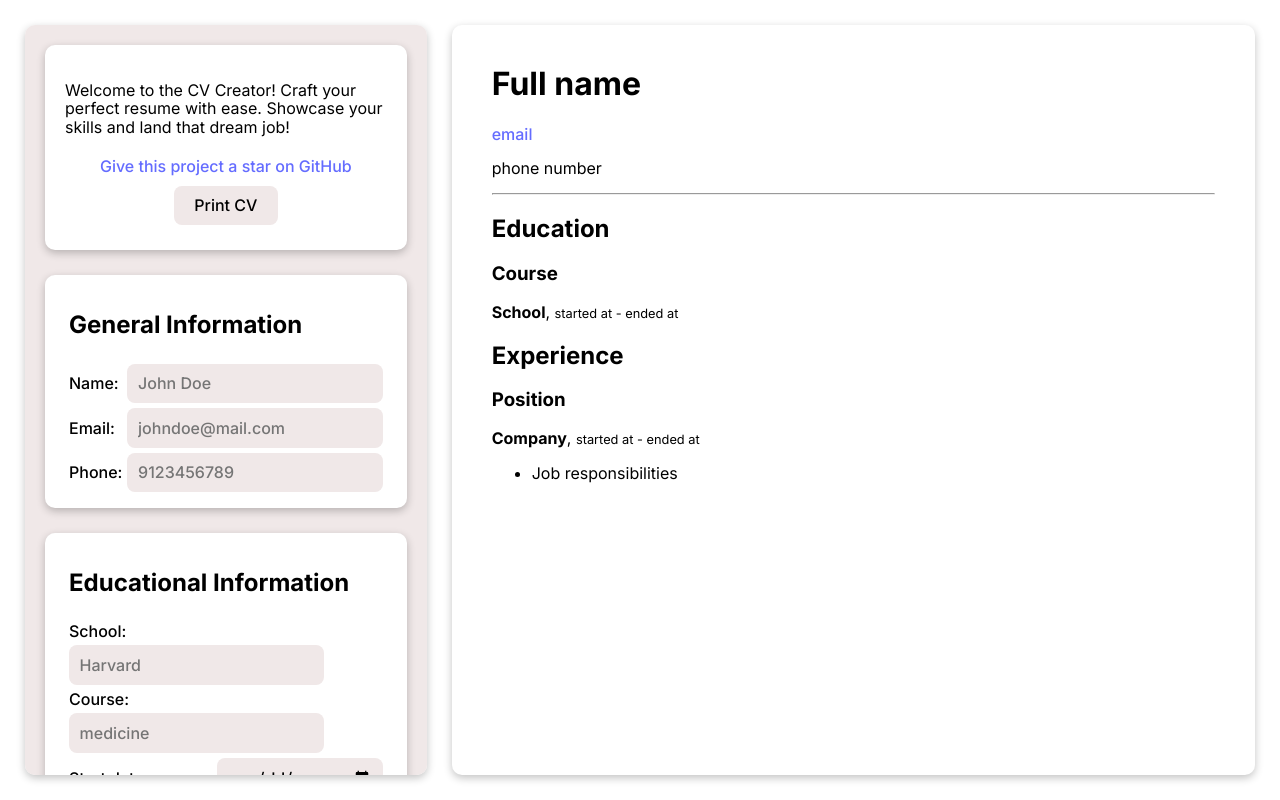
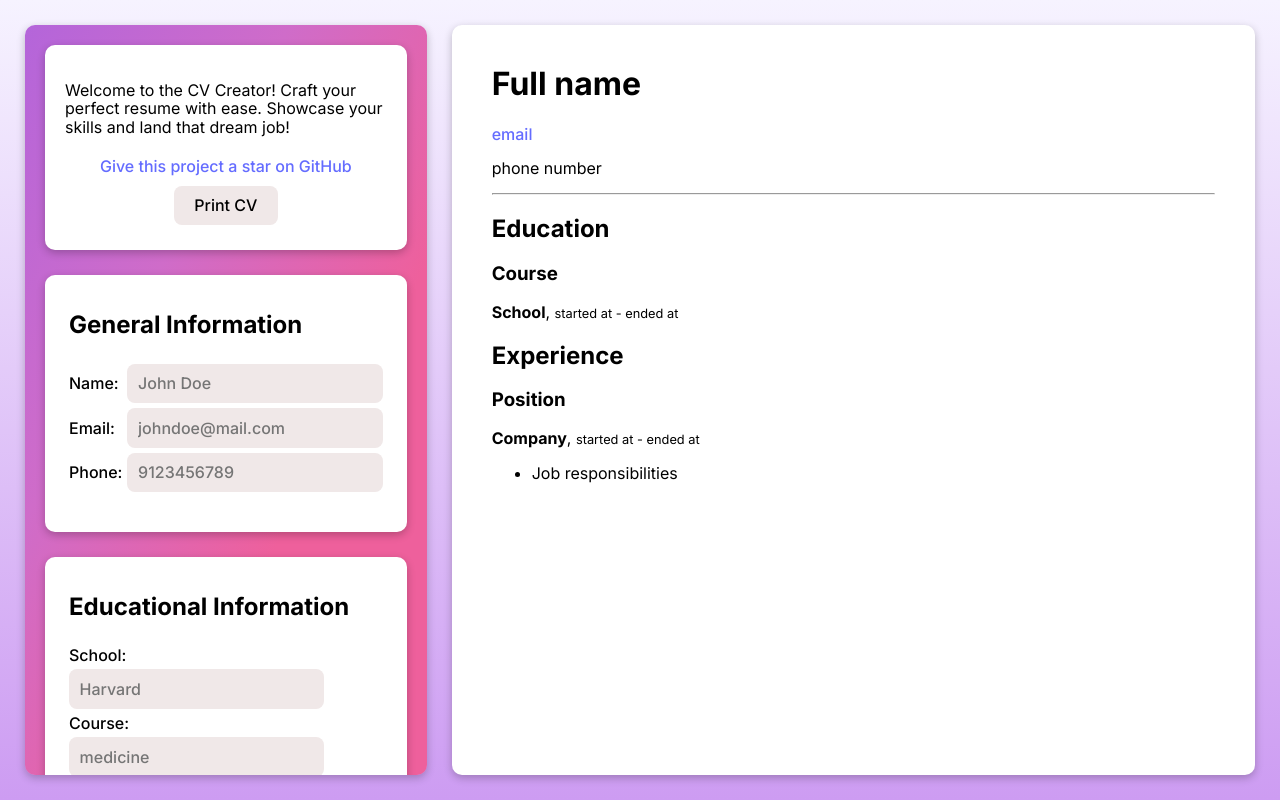
Before and after one commit to shravzzv/ODIN-CV-application-project, a React (Vite) app: page / in a window 1280 px wide. Built offline with nearby package versions, Linux system fonts and the light colour scheme.

Commit message:
feat: Add background gradients

```diff
--- a/src/styles/App.css
+++ b/src/styles/App.css
@@ -1,10 +1,11 @@
 #root {
   max-width: 1600px;
   margin: 0 auto;
-  padding: 30px 10px;
+  padding: 20px;
   display: flex;
   flex-direction: column;
   gap: 25px;
+  background-image: var(--root-bg-image);
 }
 
 .islands {
@@ -49,7 +50,7 @@
     box-shadow: rgba(0, 0, 0, 0.24) 0px 3px 8px;
     padding: 20px;
     border-radius: 10px;
-    background-color: var(--form-els-bg-clr);
+    background-image: var(--islands-bg-image);
   }
 
   main {
@@ -69,5 +70,6 @@
     margin: 0;
     font-size: 0.5rem;
     width: 100%;
+    background-color: var(--bg-clr);
   }
 }
--- a/src/styles/index.css
+++ b/src/styles/index.css
@@ -17,6 +17,16 @@
   --btn-bg-clr: #f0e8e8;
   --form-els-bg-clr: #f0e8e8;
   --cv-bg-clr: #ffffff;
+  --root-bg-image: linear-gradient(to top, #cd9cf2 0%, #f6f3ff 100%);
+  --islands-bg-image: linear-gradient(
+    to bottom right,
+    #b8cbb8 0%,
+    #b8cbb8 0%,
+    #b465da 0%,
+    #cf6cc9 33%,
+    #ee609c 66%,
+    #ee609c 100%
+  );
 }
 
 @media (prefers-color-scheme: dark) {
@@ -27,6 +37,7 @@
     --btn-bg-clr: #1a1a1a;
     --form-els-bg-clr: #1a1a1a;
     --cv-bg-clr: #121212;
+    --root-bg-image: linear-gradient(to top, #cd9cf2 0%, #f6f3ff 100%);
   }
 }
 
@@ -103,6 +114,7 @@ form {
   padding: 20px;
   box-shadow: rgba(0, 0, 0, 0.24) 0px 3px 8px;
   background-color: var(--form-bg-clr);
+  padding-bottom: 40px;
 }
 
 @media (max-width: 600px) {
@@ -135,6 +147,7 @@ form {
   /* tablets only */
   form {
     padding: 1em;
+    padding-bottom: 40px;
   }
 }
 
@@ -142,5 +155,6 @@ form {
   /* large screens only */
   form {
     padding: 1em 1.5em;
+    padding-bottom: 40px;
   }
 }
```
